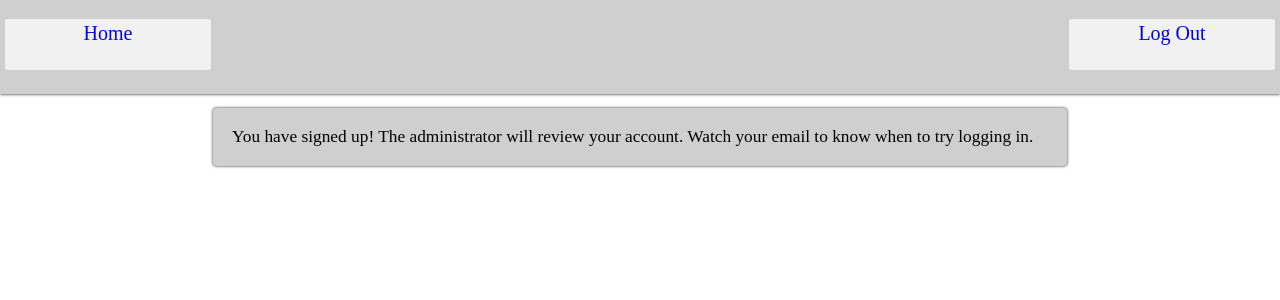
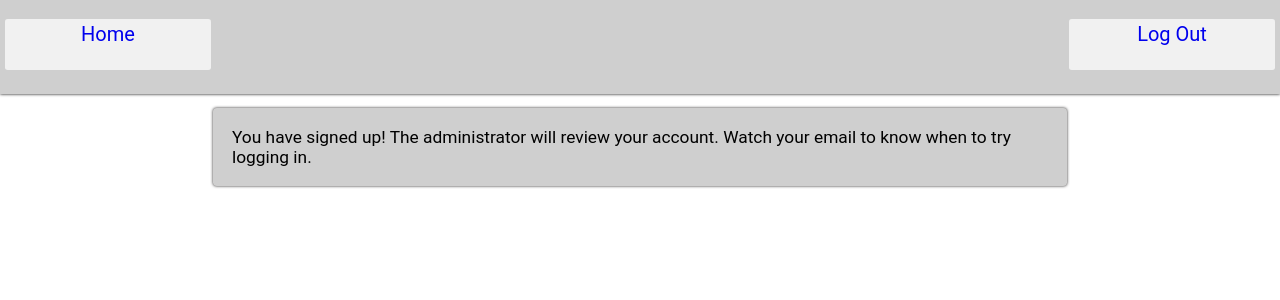
Before and after one commit to sheepman4267/WebRE, a Django app: page /after_signup in a window 1280 px wide. Shown: the top 300 px of the page. Run offline with Django 4.2, Linux system fonts and the light colour scheme; some libraries are stand-ins or nearby versions.

Commit message:
Force fonts to avoid problems on certain versions of Firefox

```diff
--- a/classroom/static/classroom/style.css
+++ b/classroom/static/classroom/style.css
@@ -1,3 +1,7 @@
+html * {
+    font-family: "Roboto", "Lucida Grande", Verdana, Arial, sans-serif;
+}
+
 .main-body {
     padding: 0;
     margin: 0;
```
